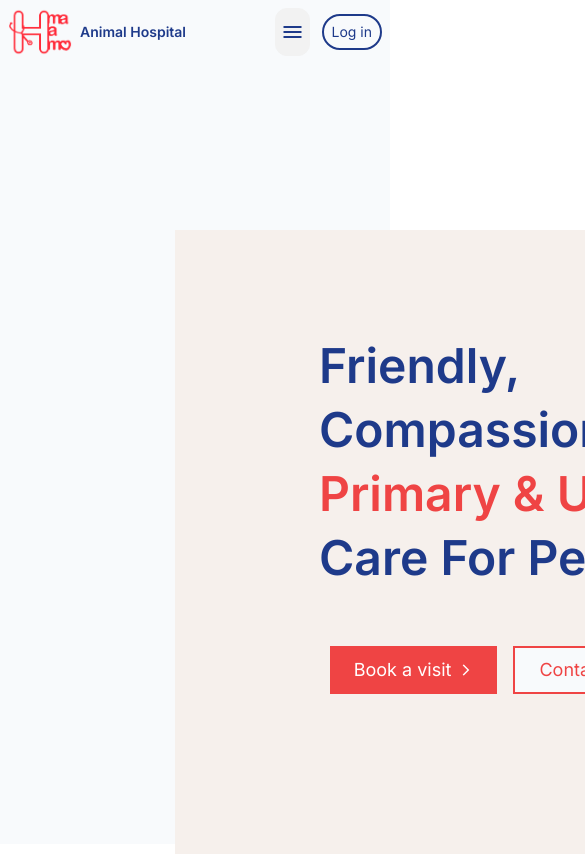
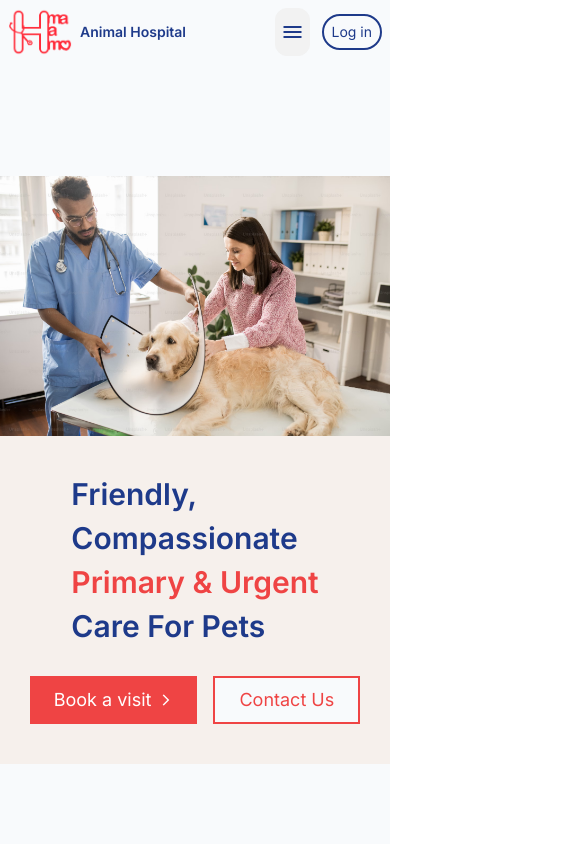
Before and after one commit to PeakpoonPK/PersonalProjectFronend, a React (Vite) app: page / in a window 390 px wide. Shown: the top 854 px of the page, 585 px wide, since content can reach past the window. Built offline with nearby package versions, Linux system fonts and the light colour scheme.

Commit message:
finish HomPage

```diff
--- a/src/layout/Header.jsx
+++ b/src/layout/Header.jsx
@@ -134,7 +134,7 @@ export default function Header() {
                                 <details className="dropdown dropdown-bottom">
                                     <summary className='flex justify-center items-center text-semantic-textPrimary font-normal text-lg hover:cursor-pointer hover:bg-primary-lightest px-4 py-2 rounded-3xl active:bg-primary-light lg:text-sm lg:px-1'>
                                         <span className='sm:text-white'>Service</span>
-
+                                        <span className="material-symbols-outlined lg:text-sm">keyboard_arrow_down</span>
                                     </summary>
                                     <ul tabIndex={0} className="absolute mt-4 dropdown-content z-[1] menu p-2 shadow rounded-box w-48 bg-primary-darker">
                                         <li className={dropdownDesign}>Cardiology</li>
@@ -159,7 +159,7 @@ export default function Header() {
                     </div>
                     {authUser ?
                         (<details className="dropdown dropdown-bottom" >
-                            <summary className=' flex justify-center items-center gap-2 text-semantic-textPrimary font-normal text-lg rounded-3xl border-2 border-primary-darker hover:cursor-pointer hover:bg-primary-lightest px-4 py-2 active:bg-primary-light ' >
+                            <summary className=' flex justify-center items-center gap-2 text-semantic-textPrimary font-normal text-lg rounded-3xl border-2 border-primary-darker hover:cursor-pointer hover:bg-primary-lightest px-4 py-2 active:bg-primary-light lg:text-sm lg:py-1 lg:px-2 ' >
                                 <span className="material-symbols-outlined w-8 h-8 p-2 rounded-full bg-primary-light text-white flex justify-center items-center text-xl font-thin">person</span>
                                 <span> {authUser.firstName}</span>
                                 <span className="material-symbols-outlined">keyboard_arrow_down</span>
@@ -182,7 +182,7 @@ export default function Header() {
                                     </Link>
                                 </li>
                                 <li className={dropdownDesign} onClick={logout}>
-                                    Log out
+                                    <Link to="/"> Log out</Link>
                                 </li>
 
                             </ul>
--- a/src/page/HomePage.jsx
+++ b/src/page/HomePage.jsx
@@ -2,15 +2,47 @@ import { Link } from 'react-router-dom'
 import homeImage from '../assets/HomePage.avif'
 
 export default function HomePage() {
-    const wordDesign = 'text-semantic-textPrimary font-semibold text-5xl';
+    const wordDesign = 'text-semantic-textPrimary font-semibold text-5xl sm:text-3xl lg:text-4xl';
     return (
         <div className='flex flex-col static m-auto justify-center items-center  h-screen w-screen -z-10 '>
-            <div className='flex relative left-[300px] top-[120px] justify-center'>
-                <div className='flex flex-col bg-semantic-lightCream w-[640px] pb-[160px] ' >
-                    <div className='flex flex-col pl-36 pt-28 gap-4'>
+            <div className='mlg:hidden'>
+                <div className=' justify-center items-center  pt-24'>
+                    <img src={homeImage} alt='homePageImage' className='bg-no-repeat bg-center ' />
+                </div>
+
+                <div className='flex  justify-center items-center '>
+                    <div className='flex flex-col bg-semantic-lightCream w-screen justify-center items-center py-10' >
+                        <div className='flex flex-col gap-4 sm:gap-2 '>
                             <p className={wordDesign}>Friendly,</p>
                             <p className={wordDesign}>Compassionate</p>
-                        <p className='text-semantic-textSecondary font-semibold text-5xl'>Primary & Urgent</p>
+                            <p className='text-semantic-textSecondary font-semibold text-5xl sm:text-3xl lg:text-4xl'>Primary & Urgent</p>
+                            <p className={wordDesign}>Care For Pets</p>
+                        </div>
+                        <div className='flex gap-4 justify-center pt-8'>
+                            <button className=' flex justify-center items-center gap-2 text-white font-normal text-lg  bg-secondary-main py-2 px-6 hover:cursor-pointer hover:bg-secondary-dark active:bg-secondary-darker' >
+                                <Link to='/booking'>
+                                    Book a visit
+                                </Link>
+                                <span className="material-symbols-outlined font-normal text-sm">arrow_forward_ios</span>
+                            </button>
+                            <button className='text-semantic-textSecondary font-normal text-lg  bg-slate-50 border-2 border-secondary-main py-2 px-6 hover:cursor-pointer hover:bg-secondary-lightest active:bg-secondary-light' >
+                                <Link to='/about'>
+                                    Contact Us
+                                </Link>
+                            </button>
+                        </div>
+                    </div>
+                </div>
+
+            </div>
+
+            <div className='sm:hidden'>
+                <div className='flex relative left-[300px] top-[120px] justify-center lg:left-[160px] lg:top-[40px]'>
+                    <div className='flex flex-col bg-semantic-lightCream w-[640px] pb-[160px] lg:w-[450px] lg:pb-[100px] ' >
+                        <div className='flex flex-col pl-36 pt-28 gap-4 lg:gap-2 '>
+                            <p className={wordDesign}>Friendly,</p>
+                            <p className={wordDesign}>Compassionate</p>
+                            <p className='text-semantic-textSecondary font-semibold text-5xl sm:text-3xl lg:text-4xl'>Primary & Urgent</p>
                             <p className={wordDesign}>Care For Pets</p>
                         </div>
                         <div className='flex gap-4 justify-center pt-16'>
@@ -28,9 +60,12 @@ export default function HomePage() {
                         </div>
                     </div>
                 </div>
-            <div className='flex absolute inset-0 right-[520px] justify-center items-center'>
-                <img src={homeImage} alt='homePageImage' className='h-[480px]' />
+                <div className='flex absolute inset-0 right-[520px] justify-center items-center lg:right-[360px] lg:bottom-[300px]'>
+                    <img src={homeImage} alt='homePageImage' className='h-[480px] lg:h-[280px] ' />
                 </div>
-        </div >
+            </div>
+        </div>
+
+
     )
 }
```
Lines whose indentation alone changed are shown as unchanged.
